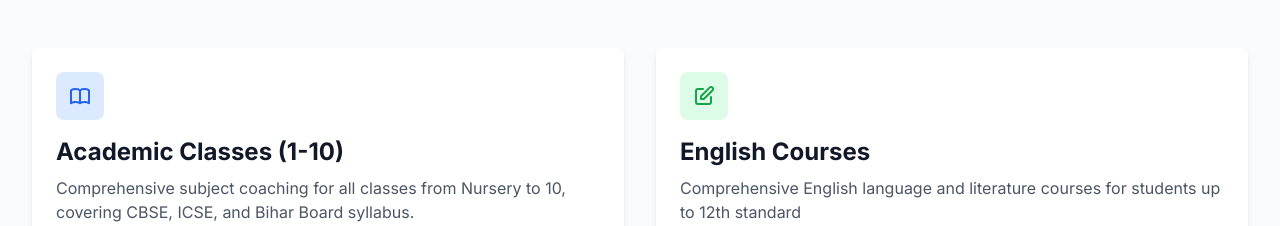
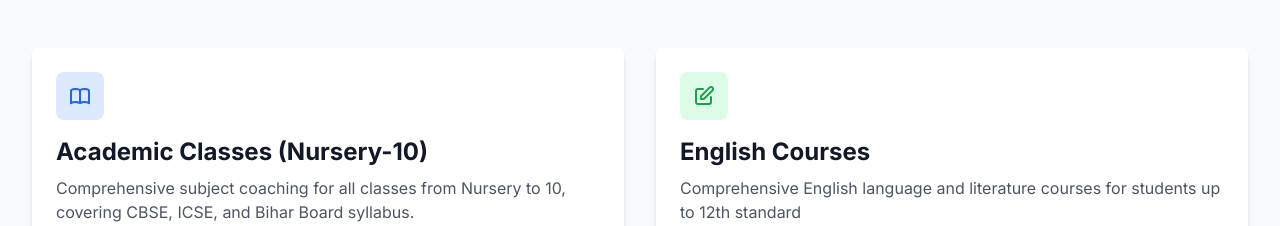
Before and after one commit to replicaboy/Siksha_and_diskha, a Next.js app: page / in a window 1280 px wide. Shown: the part 1720-1946 px from the top of the page. Built offline with nearby package versions, Linux system fonts and the light colour scheme.

Commit message:
Update page.tsx

```diff
--- a/src/app/page.tsx
+++ b/src/app/page.tsx
@@ -159,7 +159,7 @@ export default function Home() {
                   <path strokeLinecap="round" strokeLinejoin="round" strokeWidth={2} d="M12 6.253v13m0-13C10.832 5.477 9.246 5 7.5 5S4.168 5.477 3 6.253v13C4.168 18.477 5.754 18 7.5 18s3.332.477 4.5 1.253m0-13C13.168 5.477 14.754 5 16.5 5c1.747 0 3.332.477 4.5 1.253v13C19.832 18.477 18.247 18 16.5 18c-1.746 0-3.332.477-4.5 1.253" />
                 </svg>
               </div>
-              <h3 className="text-2xl font-bold mb-2 text-gray-900">Academic Classes (1-10)</h3>
+              <h3 className="text-2xl font-bold mb-2 text-gray-900">Academic Classes (Nursery-10)</h3>
               <p className="text-gray-600 mb-4">
                 Comprehensive subject coaching for all classes from Nursery to 10, covering CBSE, ICSE, and Bihar Board syllabus.
               </p>
```
